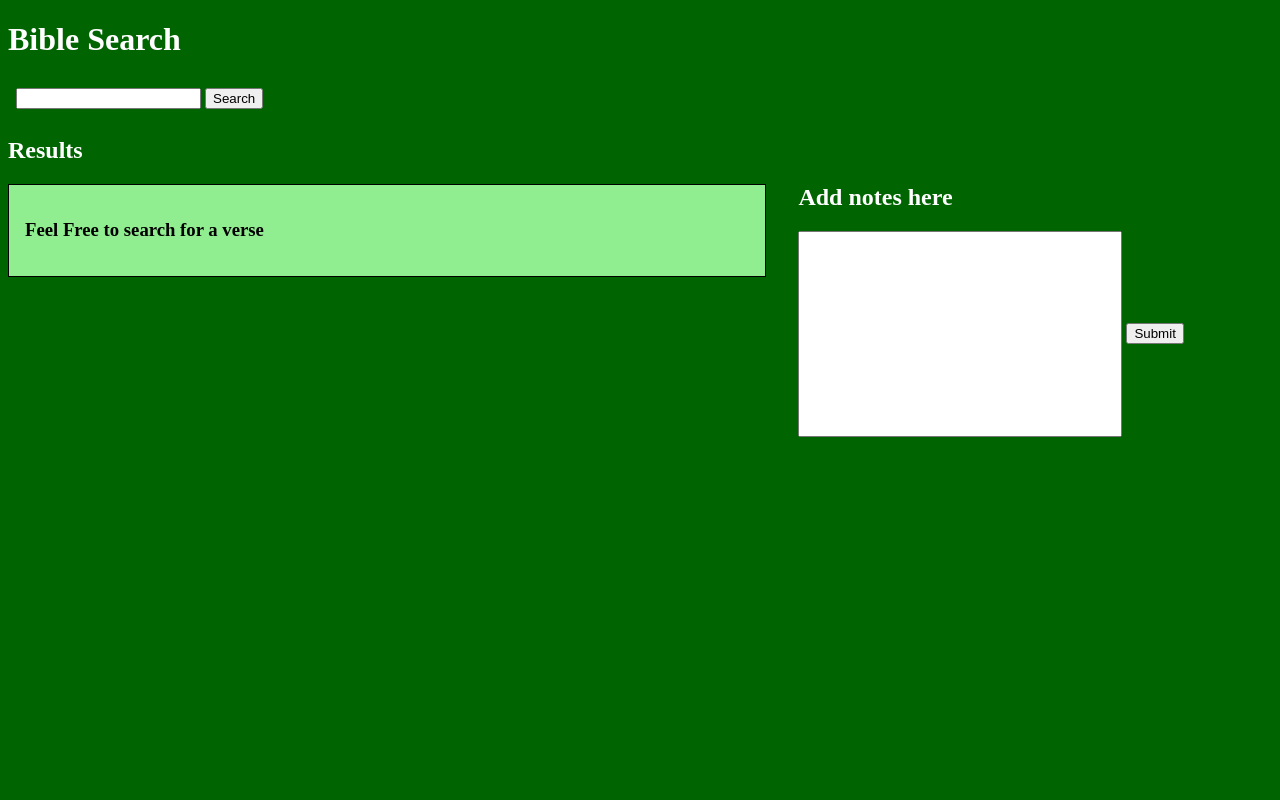
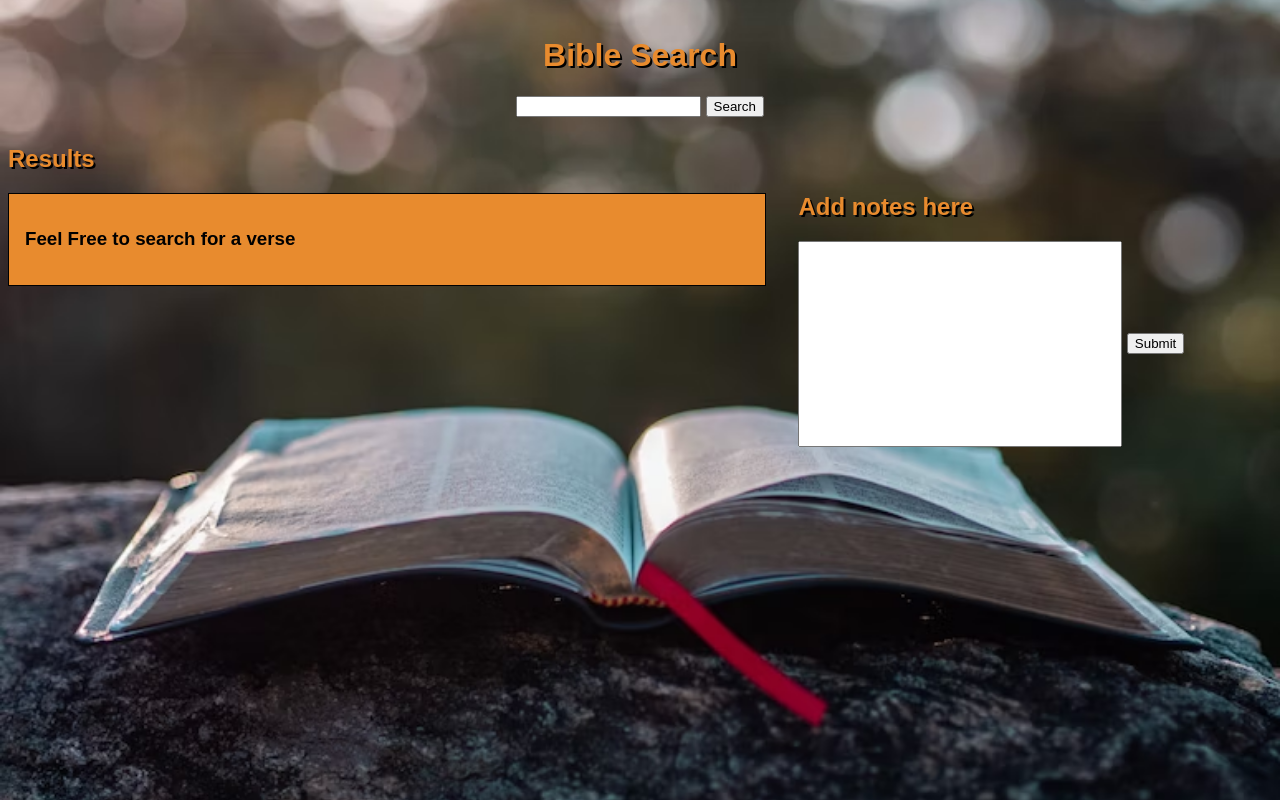
Before and after one commit to timothyiott/Bible-Search, a website: page Front-End/public/index.html in a window 1280 px wide. Drawn offline with nearby package versions, Linux system fonts and the light colour scheme.

Commit message:
updated UI interface

```diff
--- a/Front-End/public/index.html
+++ b/Front-End/public/index.html
@@ -7,8 +7,8 @@
     <title>Bible Search</title>
 </head>
 <body>
-    <header><h1>Bible Search</h1></header>
     <div id="bannerCanvas">
+        <h1>Bible Search</h1>
         <div id="searchArea" class="inputArea">
             <input type="text" id="searchField">
             <button type="button" id="searchButton" onclick="search()">Search</button>
--- a/Front-End/public/style.css
+++ b/Front-End/public/style.css
@@ -1,11 +1,22 @@
-body {
-    background-color: darkgreen;
+html {
+    background-image: url("./bible.jpg");
+    background-position: center center;
+    background-repeat: no-repeat;
+    background-attachment: fixed;
+    background-size: cover;
     color: white;
+    font-family: Arial, Helvetica, sans-serif;
+  }
+
+h1, h2 {
+    color:rgb(232, 139, 46);
+    text-shadow: 2px 2px black;
 }
 
 #bannerCanvas {
     padding: .5em;
-    display: flex;
+    align-content: center;
+    text-align: center;
 }
 
 #resultsCanvas {
@@ -19,7 +30,7 @@ body {
 .result-card {
     border: solid black 1px;
     padding: 1em;
-    background-color: lightgreen;
+    background-color: rgb(232, 139, 46);
     color: black;
     position: relative;
     width: 100%;
```
Also changed, not shown: Front-End/public/bible.jpg (added).
